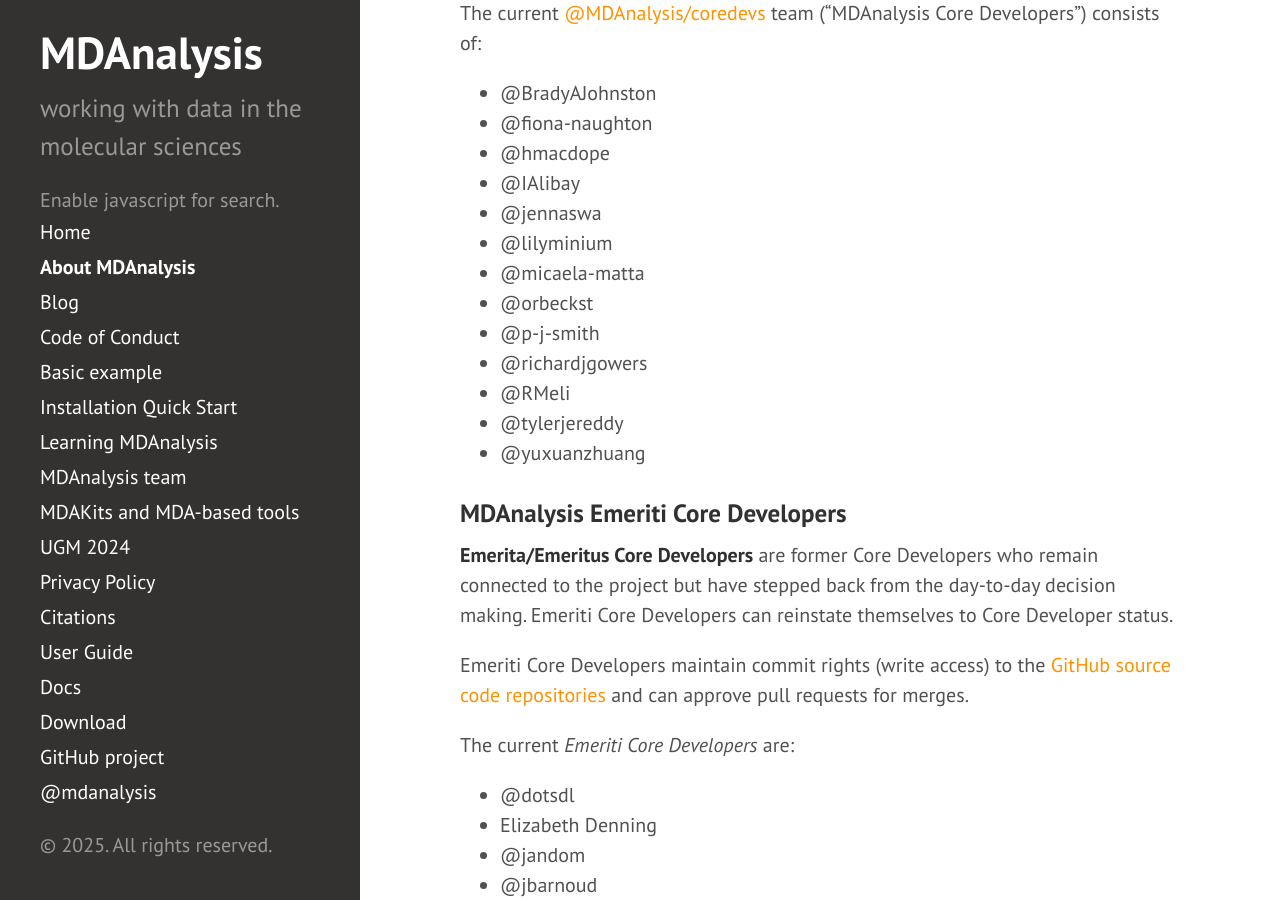
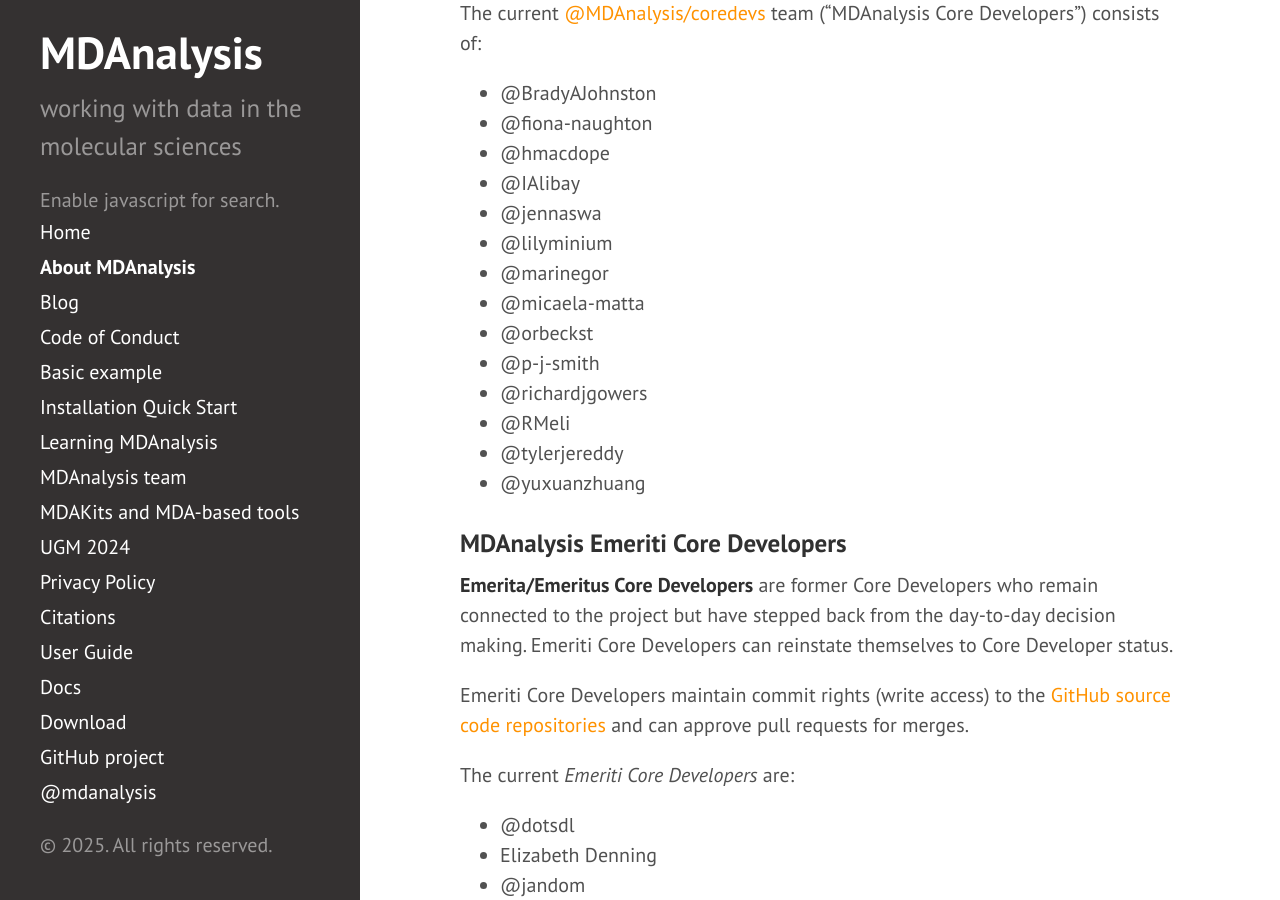
Before and after one commit to MDAnalysis/MDAnalysis.github.io, a Jekyll site: the page built from about.md, in a window 1280 px wide and 900 px high, scrolled down 1973 px. Built offline with Jekyll 4.4.1, drawn with Linux system fonts in a browser that asks for light colours; comment, search, counter and statistics services are not loaded.

Commit message:
Add Egor to coredev list in about.md

```diff
--- a/about.md
+++ b/about.md
@@ -95,6 +95,7 @@ team ("MDAnalysis Core Developers") consists of:
 - @IAlibay
 - @jennaswa
 - @lilyminium
+- @marinegor
 - @micaela-matta
 - @orbeckst
 - @p-j-smith
```
